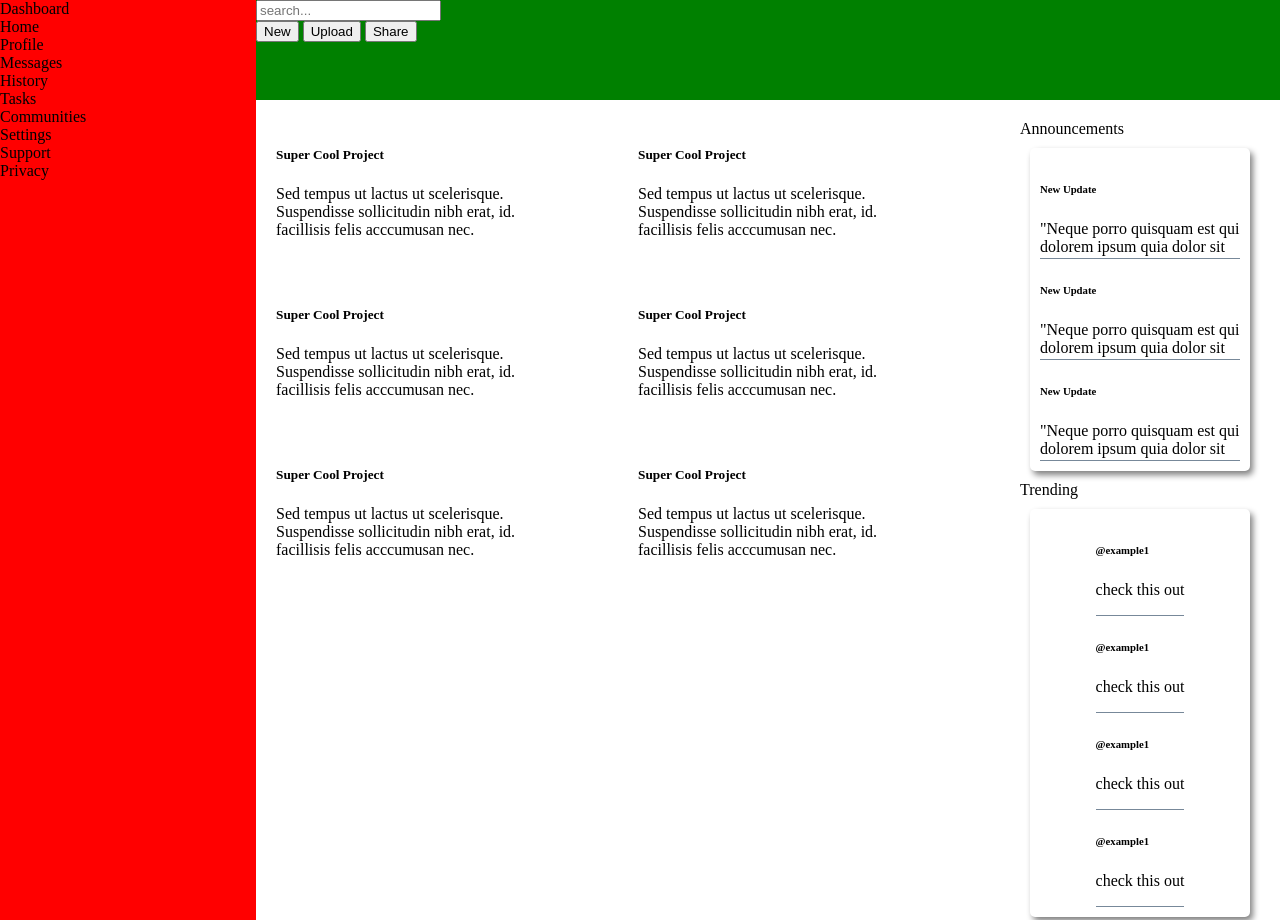
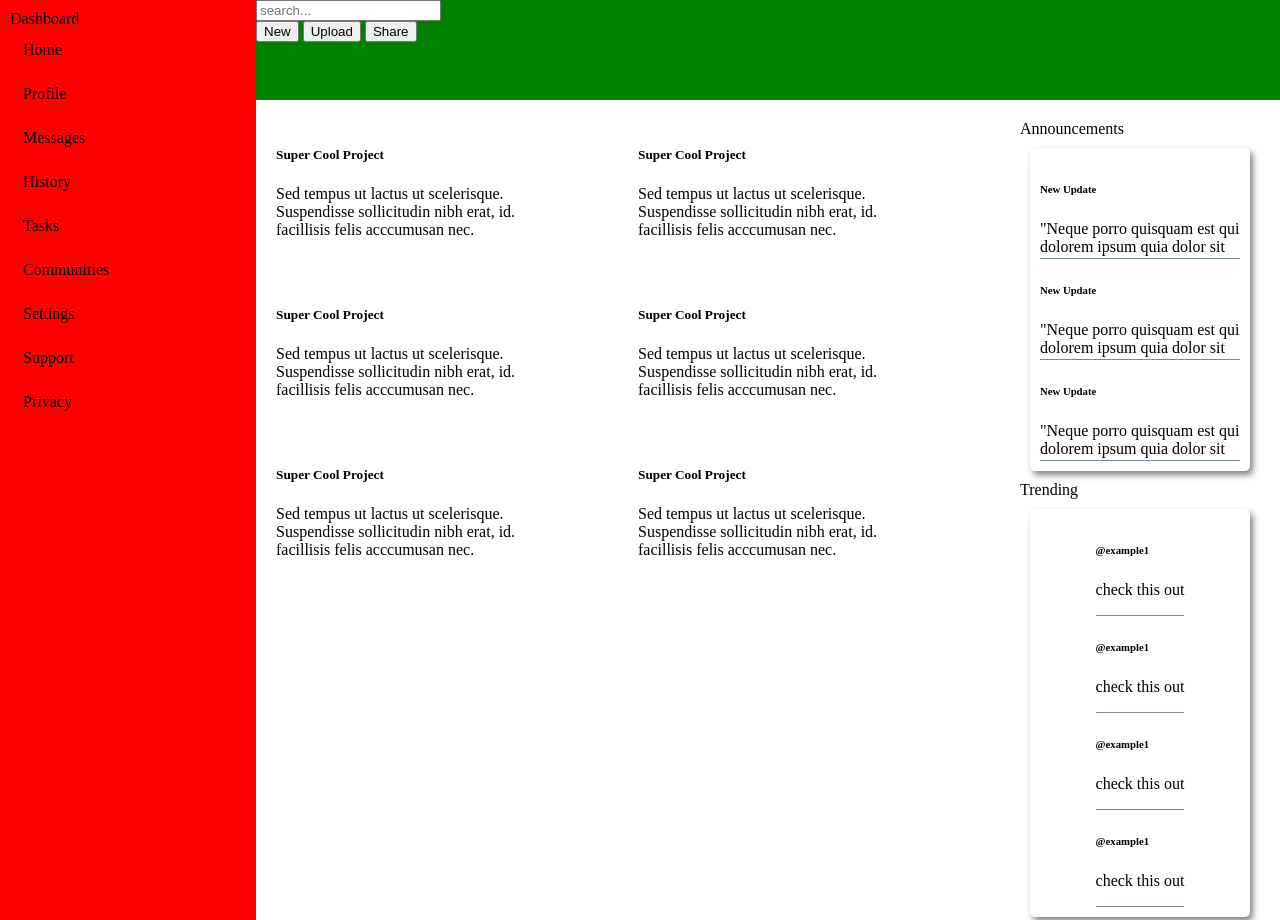
Before and after one commit to AndresMirandaDev/Dashboard-Rp, a plain HTML site: page index.html in a window 1280 px wide. Shown: the top 920 px of the page. Drawn offline with Linux system fonts and the light colour scheme.

Commit message:
some progress in the page layout

```diff
--- a/style.css
+++ b/style.css
@@ -23,7 +23,13 @@ body{
 }
 
 .sidebar{
+   display: flex;
+   padding: 10px;
+}
 
+.sidebar-content{
+    margin: 10px;
+    padding: 3px;
 }
 
 .headbar{
```
